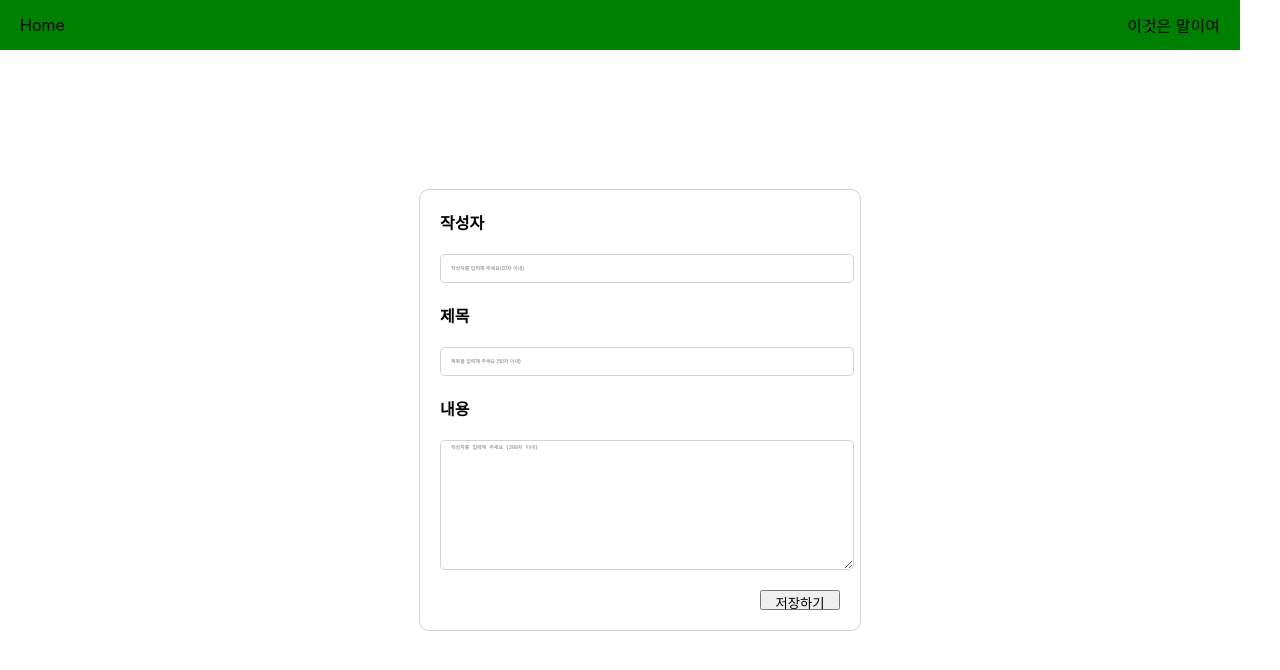
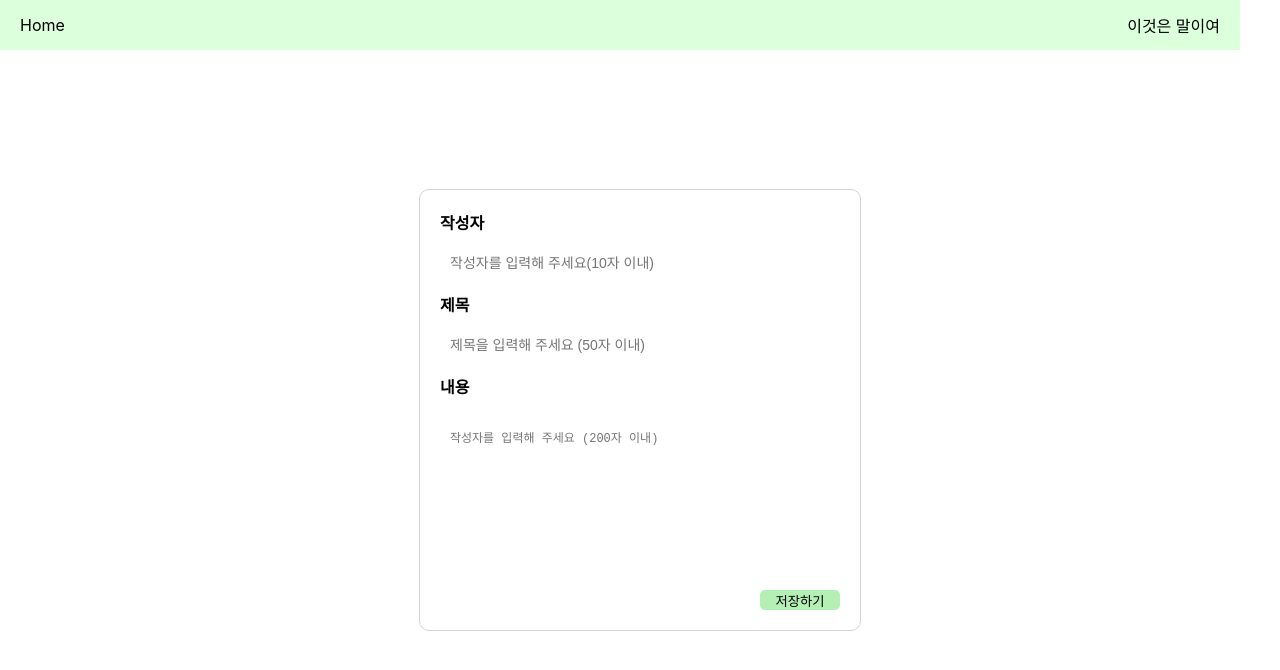
Before and after one commit to chanw9503/Board-assignment, a React (Create React App) app: page /writing in a window 1280 px wide. Shown: the top 670 px of the page. Built offline with nearby package versions, Linux system fonts and the light colour scheme.

Commit message:
자유 게시판에서 제목을 클릭했을때 게시판 페이지로 넘어가서 수정까지 할 수 있도록 하기

```diff
--- a/package.json
+++ b/package.json
@@ -8,6 +8,8 @@
     "@testing-library/react": "^13.0.0",
     "@testing-library/user-event": "^13.2.1",
     "json-server": "^0.17.2",
+    "polish": "^0.2.3",
+    "polished": "^4.2.2",
     "react": "^18.2.0",
     "react-dom": "^18.2.0",
     "react-query": "^3.39.3",
--- a/src/pages/Post.js
+++ b/src/pages/Post.js
@@ -1,7 +1,127 @@
-import React from 'react';
+import React, { useCallback, useState } from 'react';
+import { useSelector } from 'react-redux';
+import { useLocation } from 'react-router-dom';
+import styled from 'styled-components';
+import CustomLine from '../redux/components/common/CustomLine';
+import Button from '../redux/components/common/Button';
+import LabelInput from '../redux/components/common/LabelInput';
+import useInput from '../redux/hook/useInput';
+import LabelTextArea from '../redux/components/common/LabelTextArea';
+function Post() {
+  const location = useLocation();
+  //주소값을 읽어온다. 주소값에 내가 설정한 post/id=0 값을 불러온다.
+  //주소값에서 내가 필요한 id 값만 parsing하기 위해서 아래와 같이 자른다.
+  const id = location.pathname.slice(1).split('id', 2)[1].slice(1);
 
-function Post() {
-  return <div>Post</div>;
+  //useSelector로 store에 있는 state 값을 불러와서
+  //내가 필요한 id에 있는 data 값만 가져온다.
+  const filterBoard = useSelector((state) =>
+    state.board.filter((item) => item.id === id)
+  );
+
+  //filter는 배열을 결과값으로 내보낸다. 하지만 어짜피
+  //결과값이 1개이므로 '0'번째 값으로 설정한다.
+  const board = filterBoard[0];
+
+  const [isEdit, setEdit] = useState(false);
+  const [contents, setContents] = useState('');
+
+  const [title, setTitle] = useState('');
+
+  const handlerClickEdit = () => {
+    setTitle(board.title);
+    setContents(board.body);
+    setEdit(!isEdit);
+  };
+
+  const handlerChangeTitle = useCallback((e) => {
+    setTitle(e.target.value);
+  });
+
+  const handlerChangeContents = useCallback((e) => {
+    setContents(e.target.value);
+  });
+
+  console.log('isEdit', isEdit);
+  return (
+    <StyledPosWrap>
+      <div>
+        <h3>게시글입니다.</h3>
+      </div>
+      <CustomLine thick="3px" />
+      <StyledHeader>
+        <StyledTitle>
+          {isEdit ? (
+            <LabelInput
+              value={title}
+              onChange={handlerChangeTitle}
+              size="large"
+              placeholder={board.title}
+            ></LabelInput>
+          ) : (
+            <strong>{board.title}</strong>
+          )}
+        </StyledTitle>
+        <StyledSubTitle>
+          <span>{board.writer}</span>
+          <span> | {board.day}</span>
+        </StyledSubTitle>
+      </StyledHeader>
+      <CustomLine thick="1px" color="lightgray" />
+      <StyledBody>
+        {isEdit ? (
+          <LabelTextArea
+            value={contents}
+            onChange={handlerChangeContents}
+            placeholder={board.body}
+          ></LabelTextArea>
+        ) : (
+          <div>{board.body}</div>
+        )}
+      </StyledBody>
+      <CustomLine thick="3px" />
+      <StyledButtonBox>
+        <Button onClick={handlerClickEdit}>수정하기</Button>
+      </StyledButtonBox>
+    </StyledPosWrap>
+  );
 }
 
+const StyledPosWrap = styled.div`
+  max-width: 1200px;
+  min-width: 800px;
+  display: flex;
+  flex-direction: column;
+  justify-content: center;
+  margin-top: 100px;
+  padding: 20px;
+`;
+
+const StyledHeader = styled.div`
+  margin: 20px 0;
+  display: flex;
+  flex-direction: column;
+  gap: 10px;
+`;
+
+const StyledTitle = styled.div`
+  font-size: 20px;
+`;
+
+const StyledSubTitle = styled.div`
+  font-size: 10px;
+`;
+
+const StyledBody = styled.div`
+  margin-top: 10px;
+  height: 500px;
+`;
+
+const StyledButtonBox = styled.div`
+  margin-top: 10px;
+  display: flex;
+  justify-content: right;
+  gap: 10px;
+`;
+
 export default Post;
--- a/src/redux/components/Board/styles.js
+++ b/src/redux/components/Board/styles.js
@@ -1,4 +1,4 @@
-import styled from 'styled-components';
+import styled, { css } from 'styled-components';
 
 const StyledDiv = styled.div`
   padding: 20px;
@@ -40,6 +40,20 @@ const StyledBoardTd = styled.td`
   min-width: 6rem;
   text-align: left;
   margin: 0;
+
+  //column 중에 제목을 클릭했을 때 세부 페이지로 넘어가고 싶었다.
+  //그래서 제목을 클릭했을 때 세부페이지로 넘어갈 수 있다는 것을 눈으로 보여주기 위해
+  //제목에 hover 되었을 때, 선명도를 바꿔주는 효과를 주려고 했다.
+  ${(props) =>
+    props.isClick &&
+    css`
+      &:hover {
+        color: rgba(0, 0, 0, 0.5);
+        text-decoration: underline;
+      }
+    `}
+
+  cursor: pointer;
 `;
 
 const StyledLine = styled.div`
@@ -55,6 +69,17 @@ const StyledButtonBox = styled.div`
 
 const StyledBoardTr = styled.tr`
   border-bottom: 0.5px solid lightgray;
+
+  //제목이 일때는 이부분을 제외시키고 싶었다.
+  //그래서 조건을 Td일 때, 효과가 나타나도록 바꾸었다.
+  ${(props) =>
+    props.isTd &&
+    css`
+      &:hover {
+        background-color: rgba(0, 0, 0, 0.05);
+        //filter로 하면 글자만 색이 바뀌어서 배경색으로 했다.
+      }
+    `}
 `;
 
 export {
--- a/src/redux/components/Header/styles.js
+++ b/src/redux/components/Header/styles.js
@@ -5,7 +5,7 @@ const StyledHeader = styled.div`
   display: flex;
   justify-content: space-between;
   align-items: center;
-  background-color: green;
+  background-color: #dcffdc;
 
   max-width: 1200px;
   min-width: 800px;
--- a/src/redux/components/Write/Write.jsx
+++ b/src/redux/components/Write/Write.jsx
@@ -1,4 +1,4 @@
-import React from 'react';
+import React, { useEffect } from 'react';
 import { useDispatch, useSelector } from 'react-redux';
 import useInput from '../../hook/useInput';
 import Button from '../common/Button';
@@ -52,12 +52,15 @@ function Write() {
     navigate('/');
   };
 
+  useEffect(() => {}, [title]);
+
   return (
     <>
       <StyledWrap>
         <StyledWrtingForm onSubmit={handleSubmit}>
           {/* id, label, placeholder, value, onChange */}
           <LabelInput
+            size="small"
             value={writer}
             onChange={onHandlerWriter}
             id="Writer"
@@ -65,6 +68,7 @@ function Write() {
             placeholder="작성자를 입력해 주세요(10자 이내)"
           />
           <LabelInput
+            size="small"
             value={title}
             onChange={onHandlerTitle}
             id="title"
--- a/src/redux/components/common/Button.jsx
+++ b/src/redux/components/common/Button.jsx
@@ -1,13 +1,41 @@
 import React from 'react';
-import styled from 'styled-components';
-
-function Button({ onClick, children }) {
-  return <StyledButton onClick={onClick}>{children}</StyledButton>;
+import styled, { css } from 'styled-components';
+import { darken, lighten } from 'polished';
+function Button({ onClick, children, background }) {
+  return (
+    <StyledButton onClick={onClick} background={background}>
+      {children}
+    </StyledButton>
+  );
 }
 
 const StyledButton = styled.button`
   width: 80px;
   height: 20px;
   float: right;
+
+  border: none;
+  border-radius: 5px;
+
+  background: #b4f0b4;
+  &:hover {
+    background: ${lighten(0.1, '#B4F0B4')};
+  }
+  &:active {
+    background: ${darken(0.1, '#B4F0B4')};
+  }
+
+  /* 배경색에 대한 이벤트 효과 */
+  ${(props) =>
+    props.background &&
+    css`
+      background: ${props.background};
+      &:hover {
+        background: ${lighten(0.1, props.background)};
+      }
+      &:active {
+        background: ${darken(0.1, props.background)};
+      }
+    `}
 `;
 export default Button;
--- /dev/null
+++ b/src/redux/components/common/CustomLine.jsx
@@ -0,0 +1,17 @@
+import React from 'react';
+import styled from 'styled-components';
+
+const CustomLine = ({ thick, color }) => {
+  return <Line thick={thick} color={color} />;
+};
+
+const Line = styled.div`
+  border-top: ${(props) => props.thick || '3px'} solid
+    ${(props) => props.color || 'black'};
+
+  margin-top: 2px;
+  margin-bottom: 2px;
+  width: 100%;
+`;
+
+export default CustomLine;
--- a/src/redux/components/common/LabelInput.jsx
+++ b/src/redux/components/common/LabelInput.jsx
@@ -1,25 +1,60 @@
 import React from 'react';
-import styled from 'styled-components';
+import styled, { css } from 'styled-components';
 
-function LabelInput({ id, label, placeholder, value, onChange }) {
+function LabelInput({ id, label, placeholder, value, onChange, size }) {
   return (
     <>
       <StyledLabel htmlfor={id}>{label}</StyledLabel>
-      <StyledInput id={id} placeholder={placeholder} value={value} onChange={onChange} />
+      <StyledInput
+        required
+        id={id}
+        placeholder={placeholder}
+        value={value}
+        onChange={onChange}
+        size={size}
+      />
     </>
   );
 }
 
 export default LabelInput;
 
+const sizes = {
+  large: {
+    height: '3rem',
+    width: '45rem',
+    fontSize: '1.25rem',
+  },
+  medium: {
+    height: '2.25rem',
+    fontSize: '1rem',
+  },
+  small: {
+    height: '1.75rem',
+    fontSize: '0.875rem',
+  },
+};
+
+const sizeStyles = css`
+  ${({ size }) =>
+    size &&
+    css`
+      height: $(sizes[size].height);
+      font-size: ${sizes[size].fontSize};
+      width: ${sizes[size].width};
+    `}
+`;
+
 const StyledInput = styled.input`
-  height: 50px;
+  height: 1.75rem;
   width: 400px;
-  border: 0;
+  border: none;
   border-radius: 5px;
   padding-left: 10px;
-  font-size: 5px;
-  border: 0.5px solid lightgray;
+  font-size: '1.25rem';
+  outline: none;
+
+  ${sizeStyles}
 `;
 
 const StyledLabel = styled.label`
--- a/src/redux/components/common/LabelTextArea.jsx
+++ b/src/redux/components/common/LabelTextArea.jsx
@@ -6,6 +6,7 @@ function LabelTextArea({ id, label, placeholder, value, onChange }) {
     <>
       <StyledLabel htmlfor={id}>{label}</StyledLabel>
       <StyledTextArea
+        required
         id={id}
         placeholder={placeholder}
         value={value}
@@ -18,14 +19,16 @@ function LabelTextArea({ id, label, placeholder, value, onChange }) {
 export default LabelTextArea;
 
 const StyledTextArea = styled.textarea`
-  height: 250px;
-  width: 400px;
+  height: 95%;
+  width: 95%;
   border: 0;
   border-radius: 5px;
-  padding-left: 10px;
-
-  font-size: 5px;
-  border: 0.5px solid lightgray;
+  padding: 10px;
+  margin-right: 10px;
+  outline: none;
+  font-size: 0.75rem;
+  border: none;
+  resize: none;
 `;
 
 const StyledLabel = styled.label`
--- a/src/redux/modules/board.js
+++ b/src/redux/modules/board.js
@@ -4,7 +4,7 @@ const initialState = [
   {
     title: '제목입니다',
     body: '게시글입니다.',
-    id: 'id 입니다.',
+    id: '0',
     writer: '작성자 입니다.',
     day: '2023-03-14',
     no: 0,
--- a/src/shared/Router.js
+++ b/src/shared/Router.js
@@ -11,7 +11,7 @@ function Router() {
       <Routes>
         <Route path="/" element={<Main />} />
         <Route path="/writing" element={<Writing />} />
-        <Route path="/:id" element={<Post />} />
+        <Route path="/post/:id" element={<Post />} />
       </Routes>
     </BrowserRouter>
   );
```
Also changed, not shown: src/redux/components/Board/Board.jsx (+16 -4 lines), 1 other file (tests, documents, lock files or other folders).
